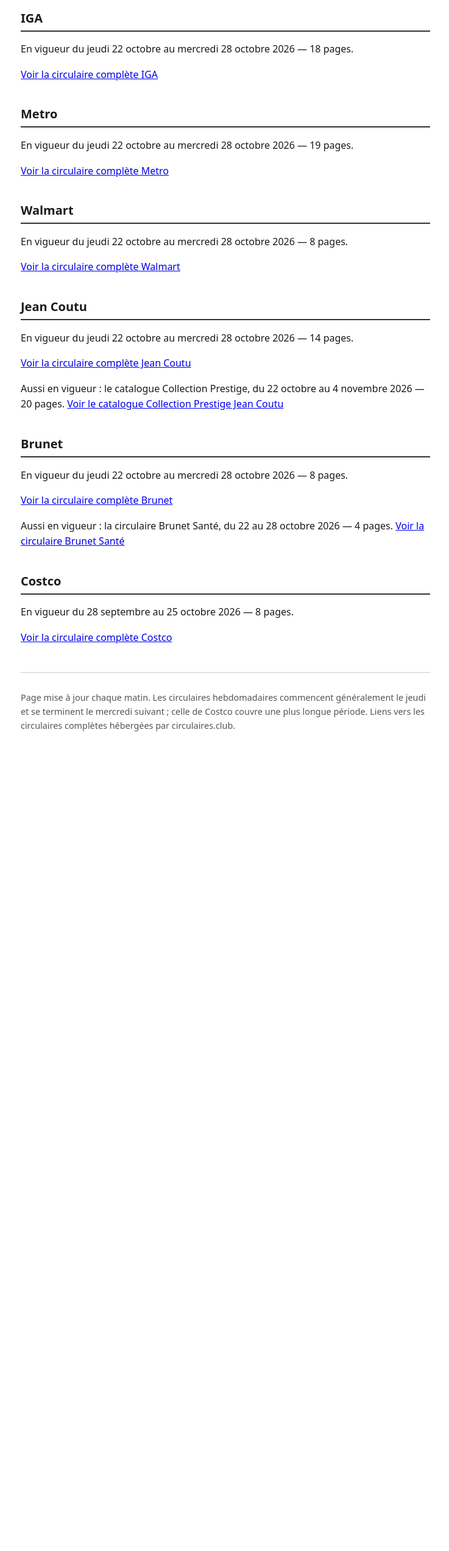
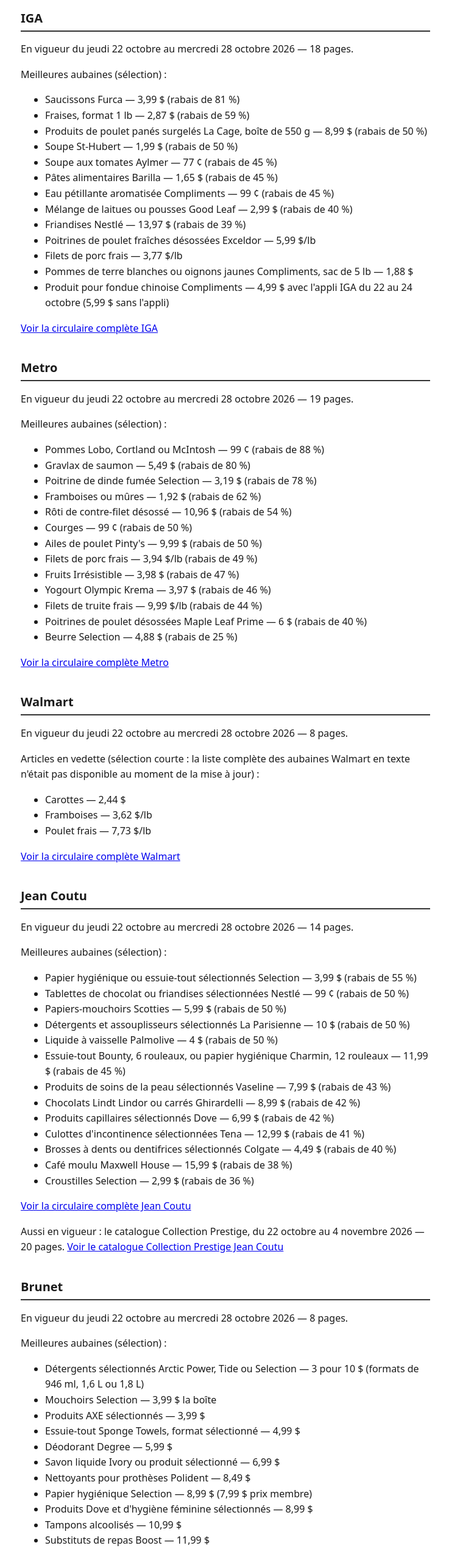
Before and after one commit to josuecoude/bulletin, a plain HTML site: page circulaires.html in a window 1280 px wide. Shown: the part 240-2783 px from the top of the page at 61% size, without its empty margins (270-1007 px from the left). Before the commit the page ends 1479 px from the top, so only its background shows below. Drawn offline with Linux system fonts and the light colour scheme.

Commit message:
Circulaires du 22 octobre 2026 — meilleures aubaines
Updated the text to include a selection of best deals for each store and added a note about price discrepancies.

```diff
--- a/circulaires.html
+++ b/circulaires.html
@@ -16,31 +16,85 @@ footer{margin-top:3em;color:#555;font-size:.9em;border-top:1px solid #ccc;paddin
 <header>
 <h1>Circulaires de la semaine — Québec</h1>
 <p class="date">Mise à jour le jeudi 22 octobre 2026</p>
-<p>Les circulaires complètes en vigueur pour la région de Québec. Chaque lien mène à la circulaire complète du magasin, toutes les pages. Cette page est vérifiée et mise à jour chaque matin.</p>
+<p>Pour chaque magasin : les dates de la circulaire en vigueur, une sélection des meilleures aubaines en texte, puis le lien vers la circulaire complète. Éditions pour la région de Québec. Cette page est vérifiée et mise à jour chaque matin.</p>
 </header>
 <main id="contenu">
 <section aria-labelledby="t-iga">
 <h2 id="t-iga">IGA</h2>
 <!-- SECTION-IGA -->
 <p>En vigueur du jeudi 22 octobre au mercredi 28 octobre 2026 — 18 pages.</p>
+<p>Meilleures aubaines (sélection) :</p>
+<ul>
+<li>Saucissons Furca — 3,99 $ (rabais de 81 %)</li>
+<li>Fraises, format 1 lb — 2,87 $ (rabais de 59 %)</li>
+<li>Produits de poulet panés surgelés La Cage, boîte de 550 g — 8,99 $ (rabais de 50 %)</li>
+<li>Soupe St-Hubert — 1,99 $ (rabais de 50 %)</li>
+<li>Soupe aux tomates Aylmer — 77 ¢ (rabais de 45 %)</li>
+<li>Pâtes alimentaires Barilla — 1,65 $ (rabais de 45 %)</li>
+<li>Eau pétillante aromatisée Compliments — 99 ¢ (rabais de 45 %)</li>
+<li>Mélange de laitues ou pousses Good Leaf — 2,99 $ (rabais de 40 %)</li>
+<li>Friandises Nestlé — 13,97 $ (rabais de 39 %)</li>
+<li>Poitrines de poulet fraîches désossées Exceldor — 5,99 $/lb</li>
+<li>Filets de porc frais — 3,77 $/lb</li>
+<li>Pommes de terre blanches ou oignons jaunes Compliments, sac de 5 lb — 1,88 $</li>
+<li>Produit pour fondue chinoise Compliments — 4,99 $ avec l'appli IGA du 22 au 24 octobre (5,99 $ sans l'appli)</li>
+</ul>
 <p><a href="https://circulaires.club/circulaire/circulaire-iga-du-22-au-28-octobre-2026/">Voir la circulaire complète IGA</a></p>
 </section>
 <section aria-labelledby="t-metro">
 <h2 id="t-metro">Metro</h2>
 <!-- SECTION-METRO -->
 <p>En vigueur du jeudi 22 octobre au mercredi 28 octobre 2026 — 19 pages.</p>
+<p>Meilleures aubaines (sélection) :</p>
+<ul>
+<li>Pommes Lobo, Cortland ou McIntosh — 99 ¢ (rabais de 88 %)</li>
+<li>Gravlax de saumon — 5,49 $ (rabais de 80 %)</li>
+<li>Poitrine de dinde fumée Selection — 3,19 $ (rabais de 78 %)</li>
+<li>Framboises ou mûres — 1,92 $ (rabais de 62 %)</li>
+<li>Rôti de contre-filet désossé — 10,96 $ (rabais de 54 %)</li>
+<li>Courges — 99 ¢ (rabais de 50 %)</li>
+<li>Ailes de poulet Pinty's — 9,99 $ (rabais de 50 %)</li>
+<li>Filets de porc frais — 3,94 $/lb (rabais de 49 %)</li>
+<li>Fruits Irrésistible — 3,98 $ (rabais de 47 %)</li>
+<li>Yogourt Olympic Krema — 3,97 $ (rabais de 46 %)</li>
+<li>Filets de truite frais — 9,99 $/lb (rabais de 44 %)</li>
+<li>Poitrines de poulet désossées Maple Leaf Prime — 6 $ (rabais de 40 %)</li>
+<li>Beurre Selection — 4,88 $ (rabais de 25 %)</li>
+</ul>
 <p><a href="https://circulaires.club/circulaire/circulaire-metro-du-22-au-28-octobre-2026/">Voir la circulaire complète Metro</a></p>
 </section>
 <section aria-labelledby="t-walmart">
 <h2 id="t-walmart">Walmart</h2>
 <!-- SECTION-WALMART -->
 <p>En vigueur du jeudi 22 octobre au mercredi 28 octobre 2026 — 8 pages.</p>
+<p>Articles en vedette (sélection courte : la liste complète des aubaines Walmart en texte n'était pas disponible au moment de la mise à jour) :</p>
+<ul>
+<li>Carottes — 2,44 $</li>
+<li>Framboises — 3,62 $/lb</li>
+<li>Poulet frais — 7,73 $/lb</li>
+</ul>
 <p><a href="https://circulaires.club/circulaire/circulaire-walmart-du-22-au-28-octobre-2026/">Voir la circulaire complète Walmart</a></p>
 </section>
 <section aria-labelledby="t-jeancoutu">
 <h2 id="t-jeancoutu">Jean Coutu</h2>
 <!-- SECTION-JEANCOUTU -->
 <p>En vigueur du jeudi 22 octobre au mercredi 28 octobre 2026 — 14 pages.</p>
+<p>Meilleures aubaines (sélection) :</p>
+<ul>
+<li>Papier hygiénique ou essuie-tout sélectionnés Selection — 3,99 $ (rabais de 55 %)</li>
+<li>Tablettes de chocolat ou friandises sélectionnées Nestlé — 99 ¢ (rabais de 50 %)</li>
+<li>Papiers-mouchoirs Scotties — 5,99 $ (rabais de 50 %)</li>
+<li>Détergents et assouplisseurs sélectionnés La Parisienne — 10 $ (rabais de 50 %)</li>
+<li>Liquide à vaisselle Palmolive — 4 $ (rabais de 50 %)</li>
+<li>Essuie-tout Bounty, 6 rouleaux, ou papier hygiénique Charmin, 12 rouleaux — 11,99 $ (rabais de 45 %)</li>
+<li>Produits de soins de la peau sélectionnés Vaseline — 7,99 $ (rabais de 43 %)</li>
+<li>Chocolats Lindt Lindor ou carrés Ghirardelli — 8,99 $ (rabais de 42 %)</li>
+<li>Produits capillaires sélectionnés Dove — 6,99 $ (rabais de 42 %)</li>
+<li>Culottes d'incontinence sélectionnées Tena — 12,99 $ (rabais de 41 %)</li>
+<li>Brosses à dents ou dentifrices sélectionnés Colgate — 4,49 $ (rabais de 40 %)</li>
+<li>Café moulu Maxwell House — 15,99 $ (rabais de 38 %)</li>
+<li>Croustilles Selection — 2,99 $ (rabais de 36 %)</li>
+</ul>
 <p><a href="https://circulaires.club/circulaire/circulaire-jean-coutu-du-22-au-28-octobre-2026/">Voir la circulaire complète Jean Coutu</a></p>
 <p>Aussi en vigueur : le catalogue Collection Prestige, du 22 octobre au 4 novembre 2026 — 20 pages. <a href="https://circulaires.club/circulaire/catalogue-jean-coutu-collection-prestige-du-22-octobre-au-4-novembre-2026/">Voir le catalogue Collection Prestige Jean Coutu</a></p>
 </section>
@@ -48,6 +102,22 @@ footer{margin-top:3em;color:#555;font-size:.9em;border-top:1px solid #ccc;paddin
 <h2 id="t-brunet">Brunet</h2>
 <!-- SECTION-BRUNET -->
 <p>En vigueur du jeudi 22 octobre au mercredi 28 octobre 2026 — 8 pages.</p>
+<p>Meilleures aubaines (sélection) :</p>
+<ul>
+<li>Détergents sélectionnés Arctic Power, Tide ou Selection — 3 pour 10 $ (formats de 946 ml, 1,6 L ou 1,8 L)</li>
+<li>Mouchoirs Selection — 3,99 $ la boîte</li>
+<li>Produits AXE sélectionnés — 3,99 $</li>
+<li>Essuie-tout Sponge Towels, format sélectionné — 4,99 $</li>
+<li>Déodorant Degree — 5,99 $</li>
+<li>Savon liquide Ivory ou produit sélectionné — 6,99 $</li>
+<li>Nettoyants pour prothèses Polident — 8,49 $</li>
+<li>Papier hygiénique Selection — 8,99 $ (7,99 $ prix membre)</li>
+<li>Produits Dove et d'hygiène féminine sélectionnés — 8,99 $</li>
+<li>Tampons alcoolisés — 10,99 $</li>
+<li>Substituts de repas Boost — 11,99 $</li>
+<li>Couches et produits d'incontinence sélectionnés — 11,99 $</li>
+<li>Produits de premiers soins sélectionnés — rabais de 20 %</li>
+</ul>
 <p><a href="https://circulaires.club/circulaire/circulaire-brunet-du-22-au-28-octobre-2026/">Voir la circulaire complète Brunet</a></p>
 <p>Aussi en vigueur : la circulaire Brunet Santé, du 22 au 28 octobre 2026 — 4 pages. <a href="https://circulaires.club/circulaire/circulaire-brunet-sante-du-22-au-28-octobre-2026/">Voir la circulaire Brunet Santé</a></p>
 </section>
@@ -55,11 +125,25 @@ footer{margin-top:3em;color:#555;font-size:.9em;border-top:1px solid #ccc;paddin
 <h2 id="t-costco">Costco</h2>
 <!-- SECTION-COSTCO -->
 <p>En vigueur du 28 septembre au 25 octobre 2026 — 8 pages.</p>
+<p>Meilleures aubaines (sélection, rabais en vigueur jusqu'au 25 octobre) :</p>
+<ul>
+<li>Contenants à rabat en bagasse iEco, 6 po × 9 po, paquet de 100 — 14,49 $ (rabais de 26 %)</li>
+<li>Assortiment de chocolats Godiva Masterpiece — 16,99 $ (rabais de 26 %)</li>
+<li>Mélange de collations protéinées au ranch Three Farmers — 12,99 $ (rabais de 24 %)</li>
+<li>Shampooing hydratation quotidienne Dove — 11,49 $ (rabais de 23 %)</li>
+<li>Revitalisant hydratation quotidienne Dove — 11,49 $ (rabais de 23 %)</li>
+<li>Croûtons style restaurant Brownstone Baking Co. — 6,99 $ (rabais de 22 %)</li>
+<li>Bouchées à la noix de coco et au caramel Edward Marc — 17,99 $ (rabais de 22 %)</li>
+<li>Gruau rapide Quaker, paquet de 2 — 10,99 $ (rabais de 21 %)</li>
+<li>Chocolats italiens assortis Witor's — 18,99 $ (rabais de 21 %)</li>
+<li>Vaporisateur pour vaisselle Dawn Powerwash, paquet de 3 — 16,49 $ (rabais de 18 %)</li>
+<li>Détergent pour lave-vaisselle Finish Quantum Ultimate+, 96 tablettes — 23,99 $ (rabais de 17 %)</li>
+</ul>
 <p><a href="https://circulaires.club/circulaire/circulaire-costco-du-28-septembre-au-25-octobre-2026/">Voir la circulaire complète Costco</a></p>
 </section>
 </main>
 <footer>
-<p>Page mise à jour chaque matin. Les circulaires hebdomadaires commencent généralement le jeudi et se terminent le mercredi suivant ; celle de Costco couvre une plus longue période. Liens vers les circulaires complètes hébergées par circulaires.club.</p>
+<p>Page mise à jour chaque matin. Les circulaires hebdomadaires commencent généralement le jeudi et se terminent le mercredi suivant ; celle de Costco couvre une plus longue période. Sélections d'aubaines relevées sur quebecechantillonsgratuits.com et circulaires.club ; en cas de différence, le prix en magasin prévaut. Liens vers les circulaires complètes hébergées par circulaires.club.</p>
 </footer>
 </body>
 </html>
```
